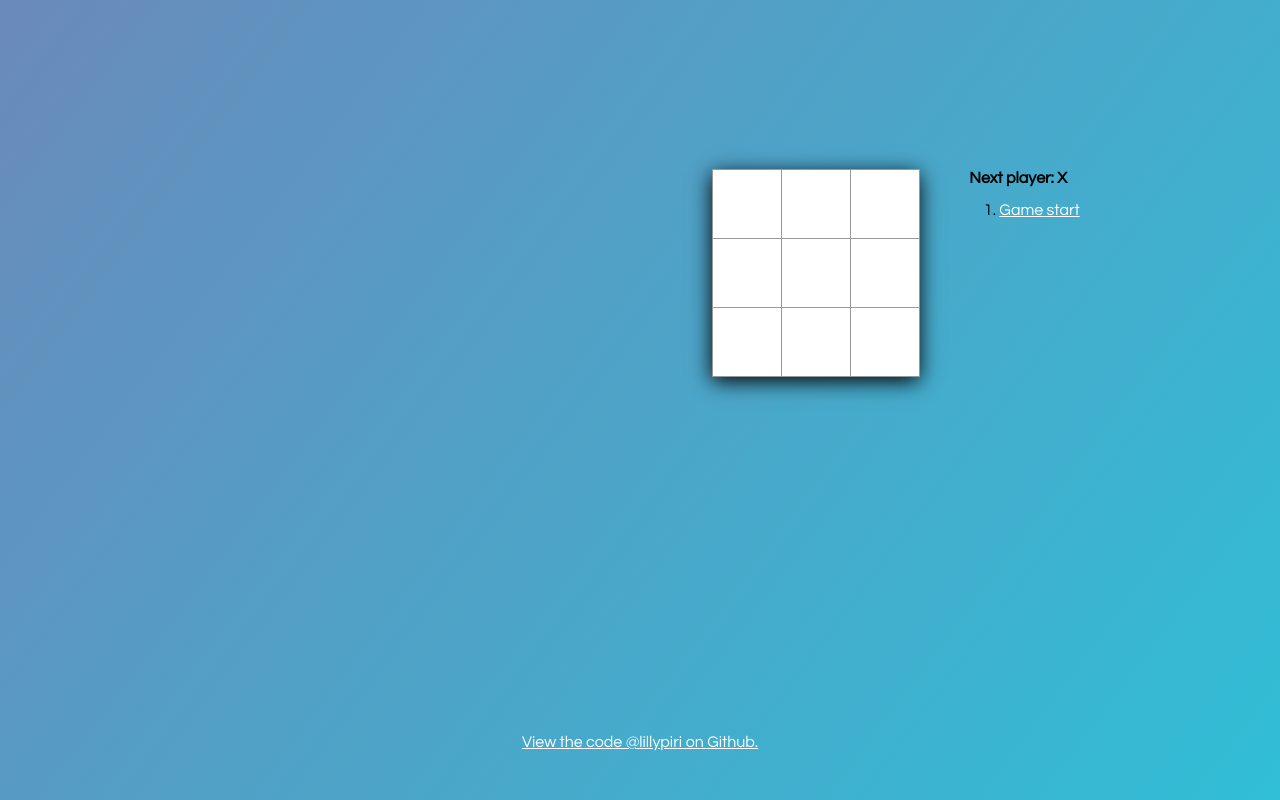
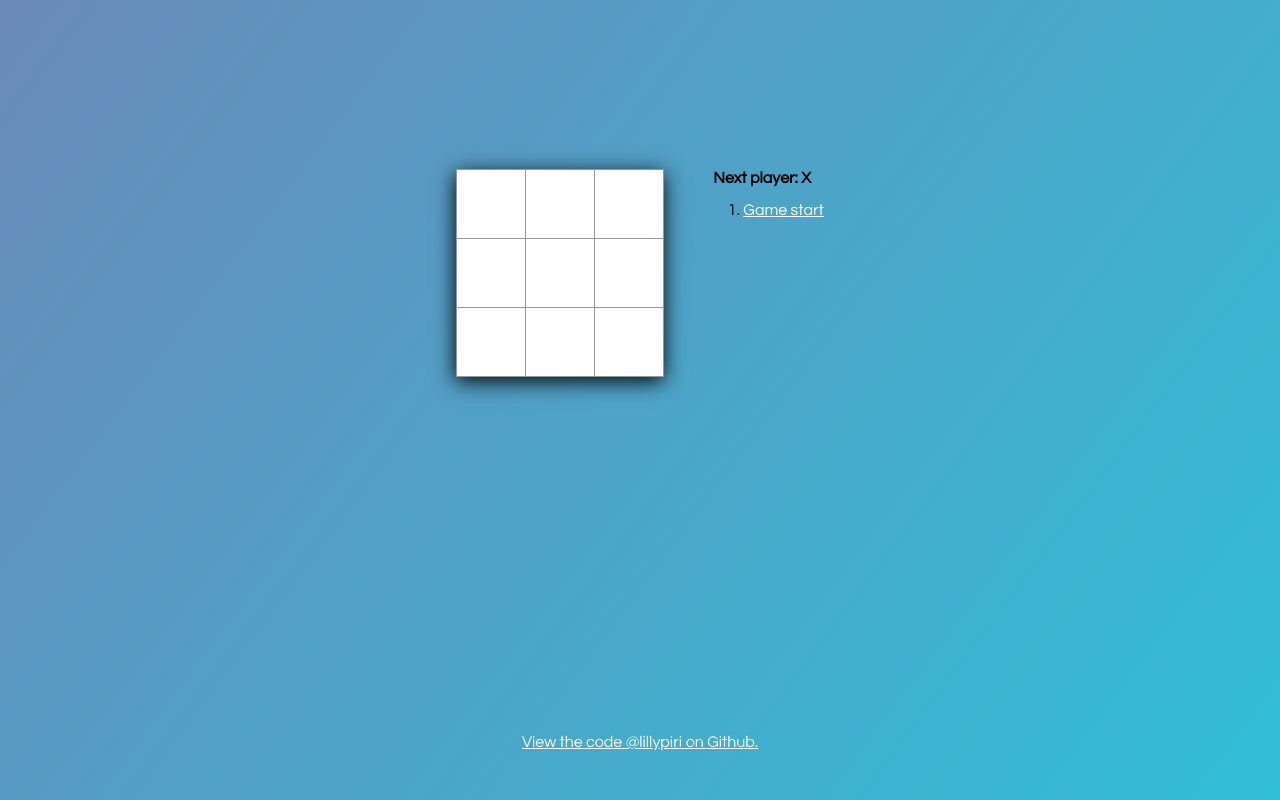
Before and after one commit to lillypiri/tic-tac-toe-react, a React app: page / in a window 1280 px wide. Shown: the top 800 px of the page. Built offline with nearby package versions, Linux system fonts and the light colour scheme.

Commit message:
fixed some padding issues

```diff
--- a/src/index.css
+++ b/src/index.css
@@ -2,7 +2,6 @@ body {
   font: 16px "Century Gothic", Futura, sans-serif;
   margin: 20px;
   padding-top: 150px;
-  padding-left: 40%;
   background: linear-gradient(307deg, #e3fb25, #22cbdd, #dd2283);
   background-size: 600% 600%;
   -webkit-animation: AnimationName 49s ease infinite;
```
